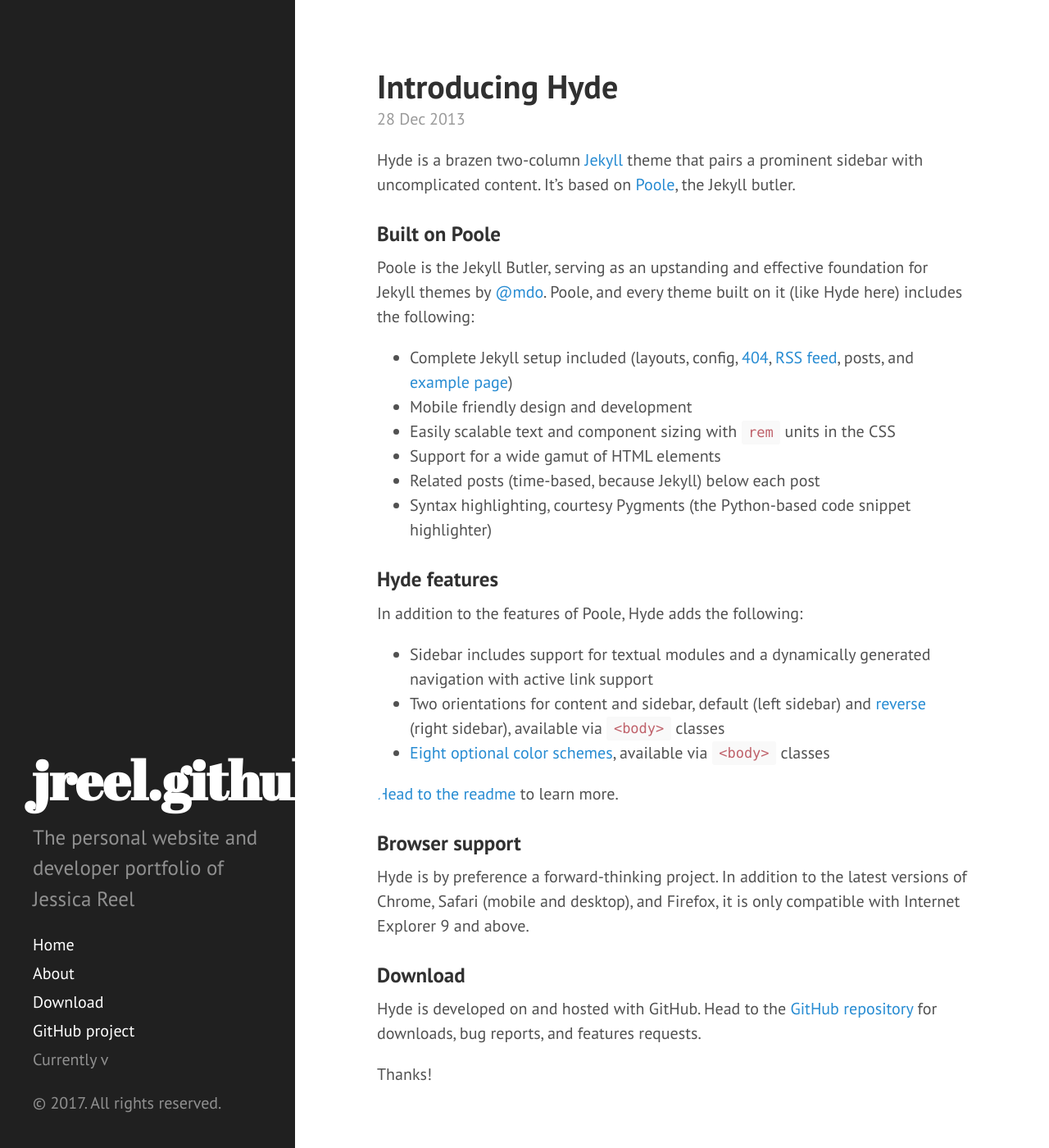
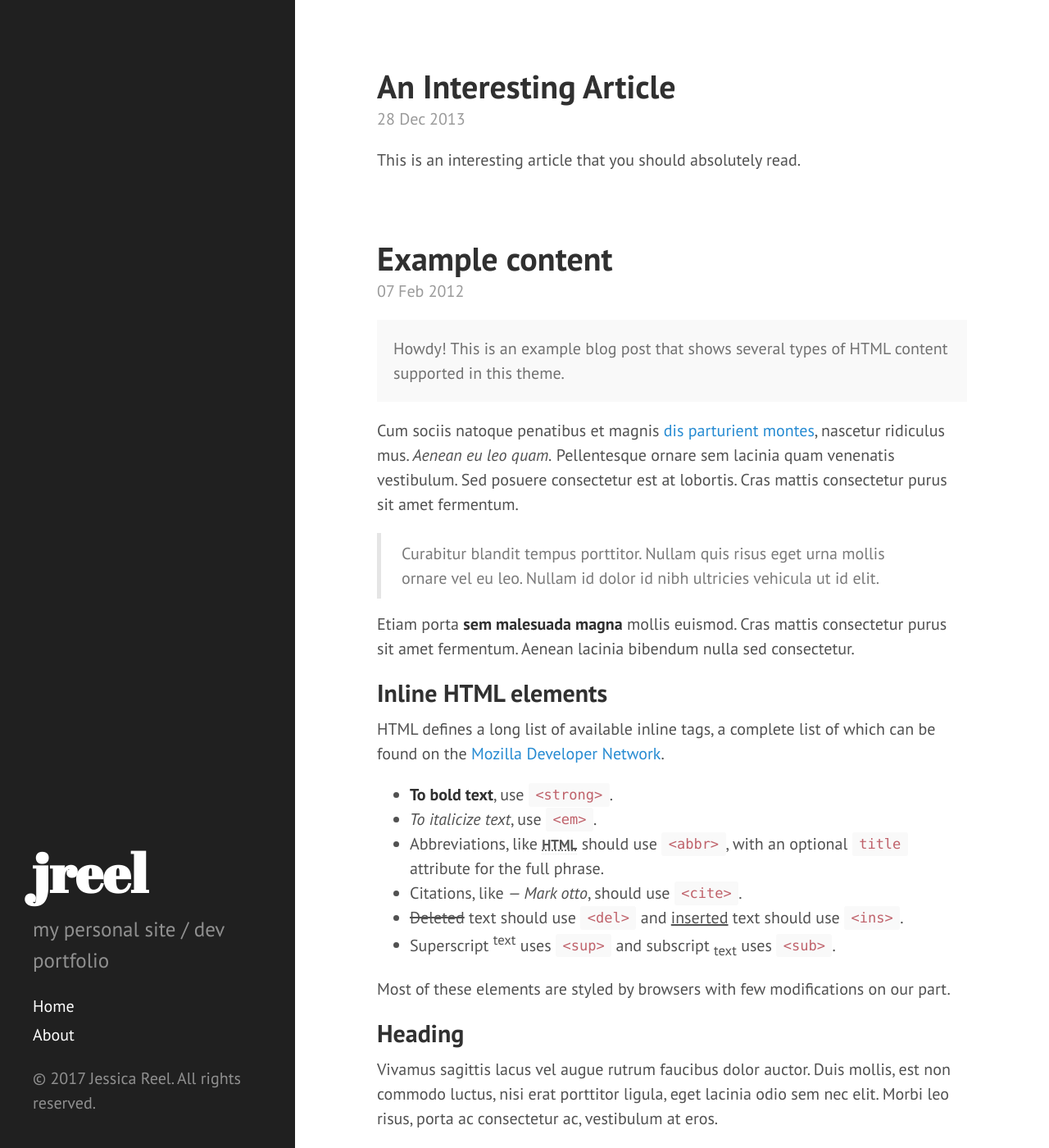
Before and after one commit to jreel/jreel.github.io, a Jekyll site: the page built from index.html, in a window 1280 px wide and 1400 px high. Shown: the whole window at 82% size. Built offline with Jekyll 4.4.1, drawn with Linux system fonts in a browser that asks for light colours; the list of posts is cut into pages by our own code.

Commit message:
initial changes, fixes, and tweaks

```diff
--- a/_config.yml
+++ b/_config.yml
@@ -1,11 +1,11 @@
 ---
 # Site settings
 locale:  "en"
-title:  "jreel.github.io"
+title:  "jreel"
 title_separator:  " | "
 name:  "Jessica Reel"
 tagline:  "yet another github user site"
-description:  "The personal website and developer portfolio of Jessica Reel"
+description:  "my personal site / dev portfolio"
 url:  ""
 baseurl:  ""
 logo: # path to your logo.png
--- a/_includes/sidebar.html
+++ b/_includes/sidebar.html
@@ -26,11 +26,13 @@
         {% endif %}
       {% endfor %}
 
+      <!--
       <a class="sidebar-nav-item" href="{{ site.github.repo }}/archive/v{{ site.version }}.zip">Download</a>
       <a class="sidebar-nav-item" href="{{ site.github.repo }}">GitHub project</a>
       <span class="sidebar-nav-item">Currently v{{ site.version }}</span>
+      -->
     </nav>
 
-    <p>&copy; {{ site.time | date: '%Y' }}. All rights reserved.</p>
+    <p>&copy; {{ site.time | date: '%Y' }} {{ site.author.name }}. All rights reserved.</p>
   </div>
 </div>
--- /dev/null
+++ b/_posts/2013-12-28-an-interesting-article.md
@@ -0,0 +1,6 @@
+---
+layout: post
+title: An Interesting Article
+---
+
+This is an interesting article that you should absolutely read.
--- a/_posts/2013-12-28-introducing-hyde.md
+++ /dev/null
@@ -1,37 +0,0 @@
----
-layout: post
-title: Introducing Hyde
----
-
-Hyde is a brazen two-column [Jekyll](http://jekyllrb.com) theme that pairs a prominent sidebar with uncomplicated content. It's based on [Poole](http://getpoole.com), the Jekyll butler.
-
-### Built on Poole
-
-Poole is the Jekyll Butler, serving as an upstanding and effective foundation for Jekyll themes by [@mdo](https://twitter.com/mdo). Poole, and every theme built on it (like Hyde here) includes the following:
-
-* Complete Jekyll setup included (layouts, config, [404](/404), [RSS feed](/atom.xml), posts, and [example page](/about))
-* Mobile friendly design and development
-* Easily scalable text and component sizing with `rem` units in the CSS
-* Support for a wide gamut of HTML elements
-* Related posts (time-based, because Jekyll) below each post
-* Syntax highlighting, courtesy Pygments (the Python-based code snippet highlighter)
-
-### Hyde features
-
-In addition to the features of Poole, Hyde adds the following:
-
-* Sidebar includes support for textual modules and a dynamically generated navigation with active link support
-* Two orientations for content and sidebar, default (left sidebar) and [reverse](https://github.com/poole/lanyon#reverse-layout) (right sidebar), available via `<body>` classes
-* [Eight optional color schemes](https://github.com/poole/hyde#themes), available via `<body>` classes
-
-[Head to the readme](https://github.com/poole/hyde#readme) to learn more.
-
-### Browser support
-
-Hyde is by preference a forward-thinking project. In addition to the latest versions of Chrome, Safari (mobile and desktop), and Firefox, it is only compatible with Internet Explorer 9 and above.
-
-### Download
-
-Hyde is developed on and hosted with GitHub. Head to the <a href="https://github.com/poole/hyde">GitHub repository</a> for downloads, bug reports, and features requests.
-
-Thanks!
```
